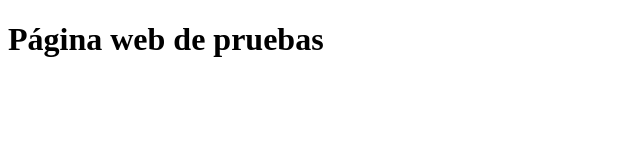
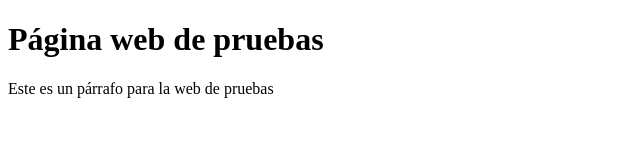
Before and after one commit to alberlome/prueba, a plain HTML site: page index.html in a window 1280 px wide. Shown: the whole page, without its empty margins (0-640 px from the left). Drawn offline with Linux system fonts and the light colour scheme.

Commit message:
Nuevo párrafo
Este es un nuevo párrafo para la web de pruebas.

```diff
--- a/index.html
+++ b/index.html
@@ -5,5 +5,6 @@
     </head>
     <body>
         <h1>Página web de pruebas</h1>
+        <p>Este es un párrafo para la web de pruebas</p>
     </body>
 </html>
```
